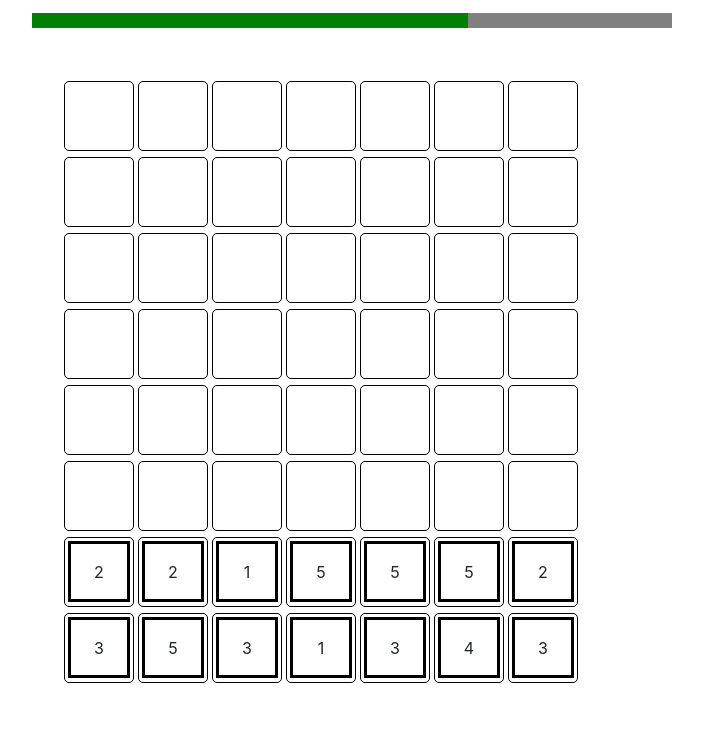
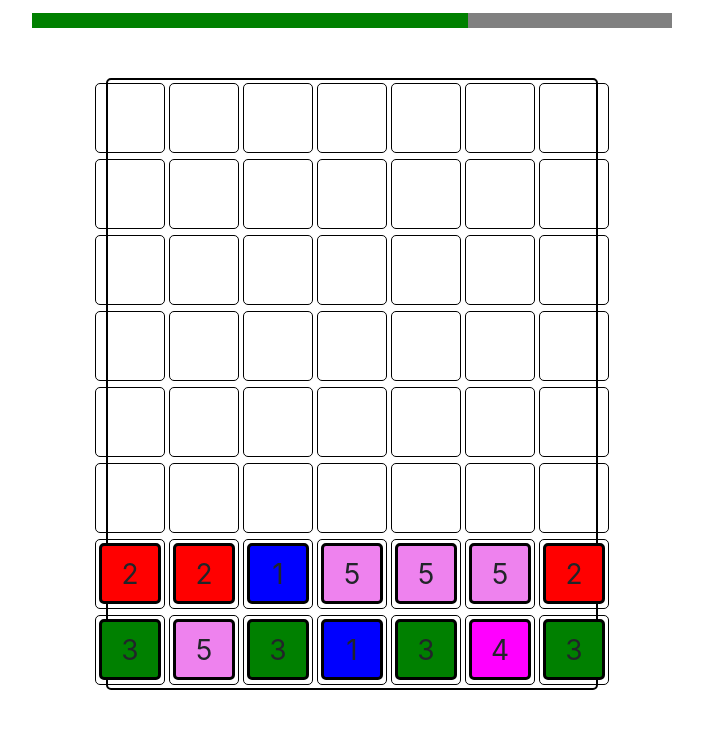
Before and after one commit to sandormatyas/twenty-game-js, a Flask app: page / in a window 1280 px wide. Shown: the top 729 px of the page, without its empty margins (288-991 px from the left). Run offline with Flask 2, Linux system fonts and the light colour scheme; some libraries are stand-ins or nearby versions.

Commit message:
change in css

```diff
--- a/static/css/game.css
+++ b/static/css/game.css
@@ -1,14 +1,15 @@
 .cell {
     cursor: pointer;
-    border: solid 1px black;
     border-radius: 5px;
     display: inline-block;
     width: 70px;
     height: 70px;
     margin: 3px 2px 3px 2px;
+    border: solid 1px black;
 }
 
 .coin {
+    font-size: 28px;
     display: flex;
     justify-content: center;
     align-items: center;
@@ -17,6 +18,7 @@
     width: 90%;
     height: 90%;
     margin: 5% auto;
+    border-radius: 5px;
 }
 
 .number, .coin, .cell {
@@ -28,9 +30,10 @@
 }
 
 .game-board {
-    width: 550px;
-    height: 510px;
+    width: max-content;
     margin-top: 50px;
+    border: solid 2px black;
+    border-radius: 5px;
 }
 
 #timer-container {
@@ -49,3 +52,34 @@
     height: 15px;
     background-color: green;
 }
+
+.coin[data-color="1"] {
+    background-color: blue;
+}
+.coin[data-color="2"] {
+    background-color: red;
+}
+.coin[data-color="3"] {
+    background-color: green;
+}
+.coin[data-color="4"] {
+    background-color: magenta;
+}
+.coin[data-color="5"] {
+    background-color: violet;
+}
+.coin[data-color="6"] {
+    background-color: darkgoldenrod;
+}
+.coin[data-color="7"] {
+    background-color: saddlebrown;
+}
+.coin[data-color="8"] {
+    background-color: lightseagreen;
+}
+.coin[data-color="9"] {
+    background-color: grey;
+}
+.coin[data-color="10"] {
+    background-color: yellow;
+}
--- a/static/js/generate.js
+++ b/static/js/generate.js
@@ -64,7 +64,7 @@ function generateRow() {
             const number = Math.floor(Math.random() * board.maxnumber) + 1;
             const col = cell.dataset.col;
             const row = cell.dataset.row;
-            cell.innerHTML = `<div class="coin" data-col="${col}" data-row="${row}"><div class="number">${number}</div></div>`
+            cell.innerHTML = `<div class="coin" data-col="${col}" data-row="${row}" data-color="${number}"><div class="number">${number}</div></div>`
         }
     }
 }
```
